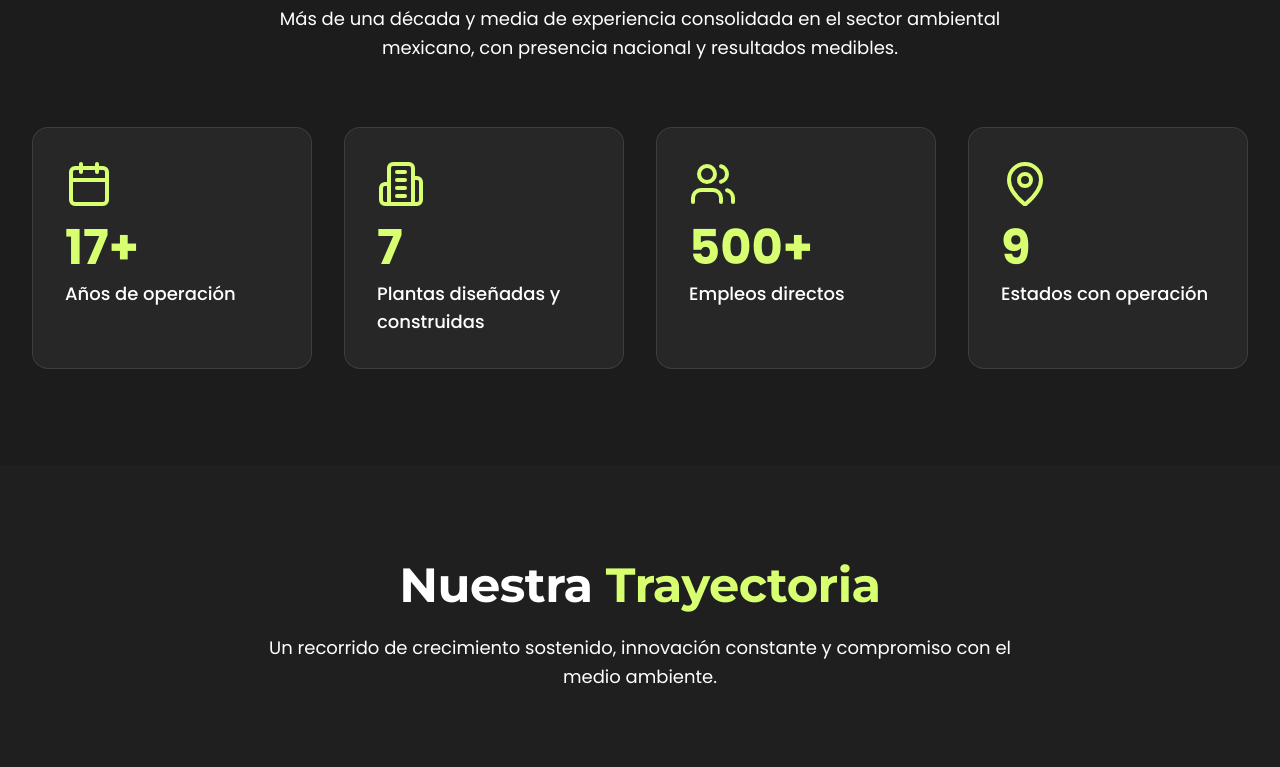
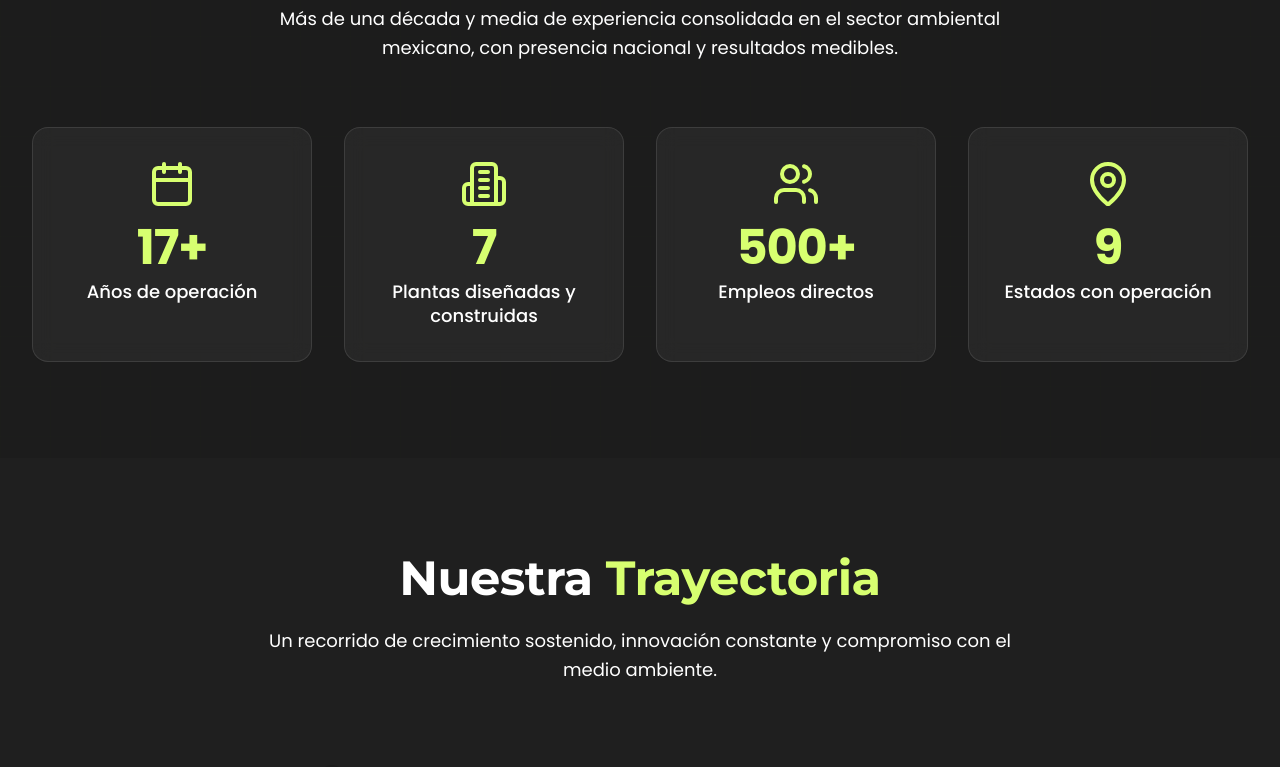
Before and after one commit to quntico/TRS, a React (Vite) app in the folder apps/web/: page / in a window 1280 px wide. Shown: the part 1780-2547 px from the top of the page. Built offline with nearby package versions, Linux system fonts and the light colour scheme; no server answers; the database is empty; the HTML template or start-up script is replaced by a standard one; what pocketbase would draw is missing.

Commit message:
style: center and add hover/scroll entry animations to MetricCard in CifrasSection

```diff
--- a/apps/web/src/components/CifrasSection.jsx
+++ b/apps/web/src/components/CifrasSection.jsx
@@ -1,4 +1,3 @@
-
 import React from 'react';
 import { motion } from 'framer-motion';
 import { Calendar, Building2, Users, MapPin } from 'lucide-react';
@@ -50,6 +49,7 @@ function CifrasSection({ backgroundProps }) {
               label={metric.label}
               icon={metric.icon}
               suffix={metric.suffix}
+              index={index}
             />
           ))}
         </div>
--- a/apps/web/src/components/MetricCard.jsx
+++ b/apps/web/src/components/MetricCard.jsx
@@ -1,11 +1,10 @@
-
 import React, { useEffect, useRef, useState } from 'react';
 import { motion, useInView } from 'framer-motion';
 
-function MetricCard({ value, label, icon: Icon, suffix = '', duration = 2 }) {
+function MetricCard({ value, label, icon: Icon, suffix = '', duration = 2, index = 0 }) {
   const [count, setCount] = useState(0);
   const ref = useRef(null);
-  const isInView = useInView(ref, { once: true });
+  const isInView = useInView(ref, { once: true, margin: "-50px" });
 
   useEffect(() => {
     if (!isInView) return;
@@ -30,18 +29,25 @@ function MetricCard({ value, label, icon: Icon, suffix = '', duration = 2 }) {
   return (
     <motion.div
       ref={ref}
-      initial={{ opacity: 0, y: 20 }}
-      animate={isInView ? { opacity: 1, y: 0 } : {}}
-      transition={{ duration: 0.5 }}
-      className="glassmorphism rounded-2xl p-8 hover:green-glow transition-all duration-300 group"
+      initial={{ opacity: 0, y: 40, scale: 0.9 }}
+      animate={isInView ? { opacity: 1, y: 0, scale: 1 } : {}}
+      whileHover={{ scale: 1.05, y: -8 }}
+      whileTap={{ scale: 0.98 }}
+      transition={{
+        type: "spring",
+        stiffness: 100,
+        damping: 15,
+        delay: index * 0.1
+      }}
+      className="glassmorphism rounded-2xl p-8 hover:green-glow transition-all duration-300 group flex flex-col items-center text-center cursor-pointer"
     >
       {Icon && (
-        <Icon className="w-12 h-12 text-primary mb-4 group-hover:scale-110 transition-transform duration-300" />
+        <Icon className="w-12 h-12 text-primary mb-4 group-hover:scale-110 group-hover:rotate-6 transition-all duration-300" />
       )}
-      <div className="text-5xl font-bold text-primary mb-2">
+      <div className="text-5xl font-bold text-primary mb-2 tracking-tight">
         {count}{suffix}
       </div>
-      <div className="text-lg text-muted-foreground font-medium">{label}</div>
+      <div className="text-lg text-muted-foreground font-medium leading-snug">{label}</div>
     </motion.div>
   );
 }
```
